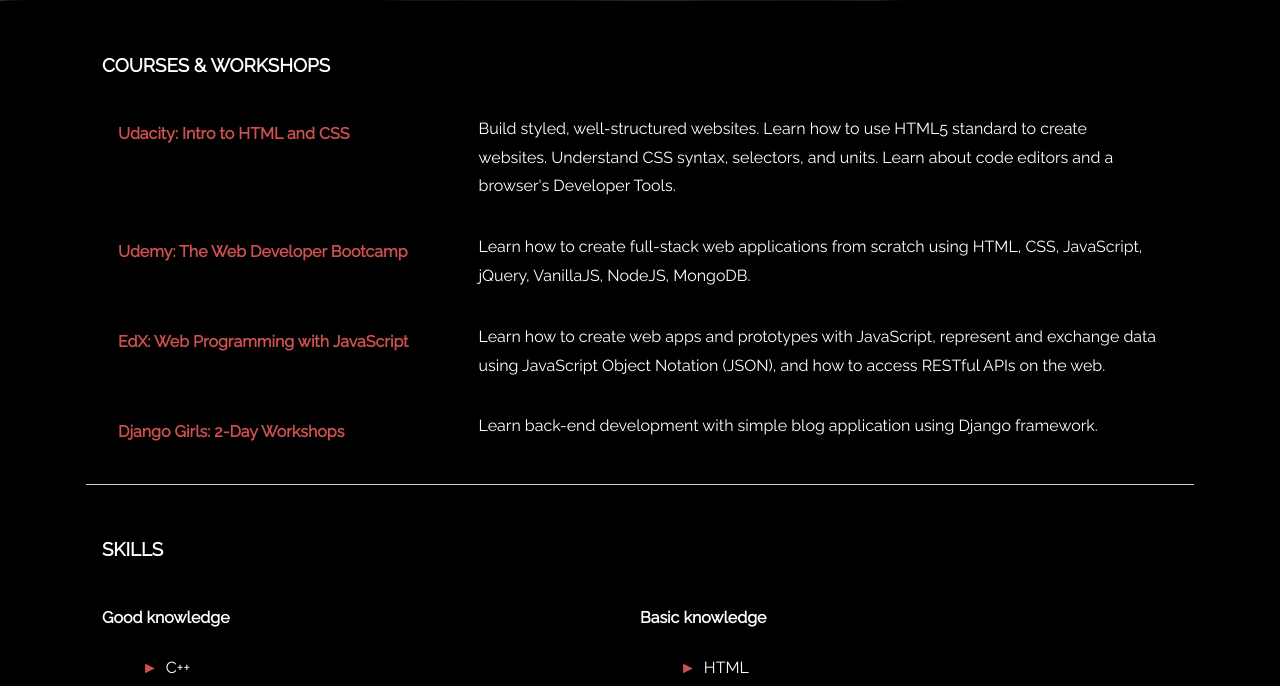
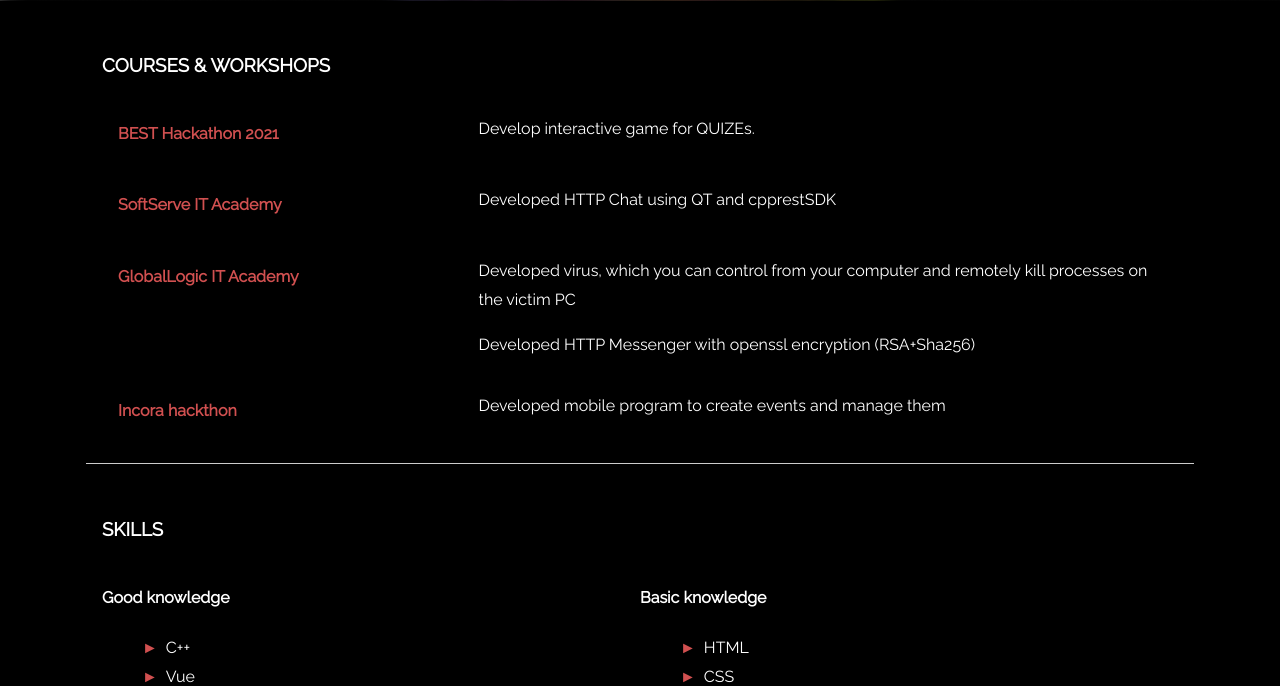
Before and after one commit to losimen/web, a PHP site: page / in a window 1280 px wide. Shown: the part 572-1258 px from the top of the page. Run offline with PHP 8.4, Linux system fonts and the light colour scheme; some libraries are stand-ins or nearby versions.

Commit message:
update data

```diff
--- a/src/index.php
+++ b/src/index.php
@@ -32,37 +32,35 @@
     <h3>Courses & Workshops</h3>
     <article class='course'>
       <div class='title'>
-        <h4>Udacity: Intro to HTML and CSS</h4>
+        <h4>BEST Hackathon 2021</h4>
       </div>
       <div class="descrition">
-        <p>Build styled, well-structured websites. Learn how to use HTML5 standard to create websites. Understand CSS
-          syntax, selectors, and units. Learn about code editors and a browser's Developer Tools.</p>
+        <p>Develop interactive game for QUIZEs.</p>
       </div>
     </article>
     <article class='course'>
       <div class='title'>
-        <h4>Udemy: The Web Developer Bootcamp</h4>
+        <h4>SoftServe IT Academy</h4>
       </div>
       <div class="descrition">
-        <p>Learn how to create full-stack web applications from scratch using HTML, CSS, JavaScript, jQuery, VanillaJS,
-          NodeJS, MongoDB.</p>
+        <p>Developed HTTP Chat using QT and cpprestSDK </p>
       </div>
     </article>
     <article class='course'>
       <div class='title'>
-        <h4>EdX: Web Programming with JavaScript</h4>
+        <h4>GlobalLogic IT Academy</h4>
       </div>
       <div class="descrition">
-        <p>Learn how to create web apps and prototypes with JavaScript, represent and exchange data using JavaScript
-          Object Notation (JSON), and how to access RESTful APIs on the web.</p>
+        <p>Developed virus, which you can control from your computer and remotely kill processes on the victim PC</p>
+        <p>Developed HTTP Messenger with openssl encryption (RSA+Sha256)</p>
       </div>
     </article>
     <article class='course'>
       <div class='title'>
-        <h4>Django Girls: 2-Day Workshops</h4>
+        <h4>Incora hackthon</h4>
       </div>
       <div class="descrition">
-        <p>Learn back-end development with simple blog application using Django framework.</p>
+        <p>Developed mobile program to create events and manage them</p>
       </div>
     </article>
   </section>
```
